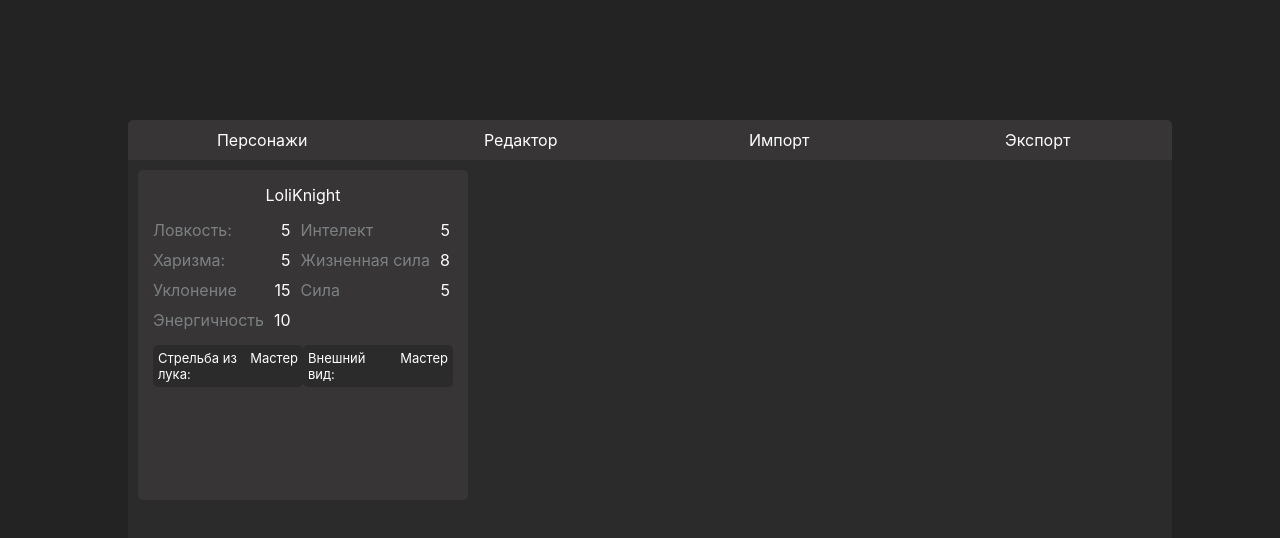
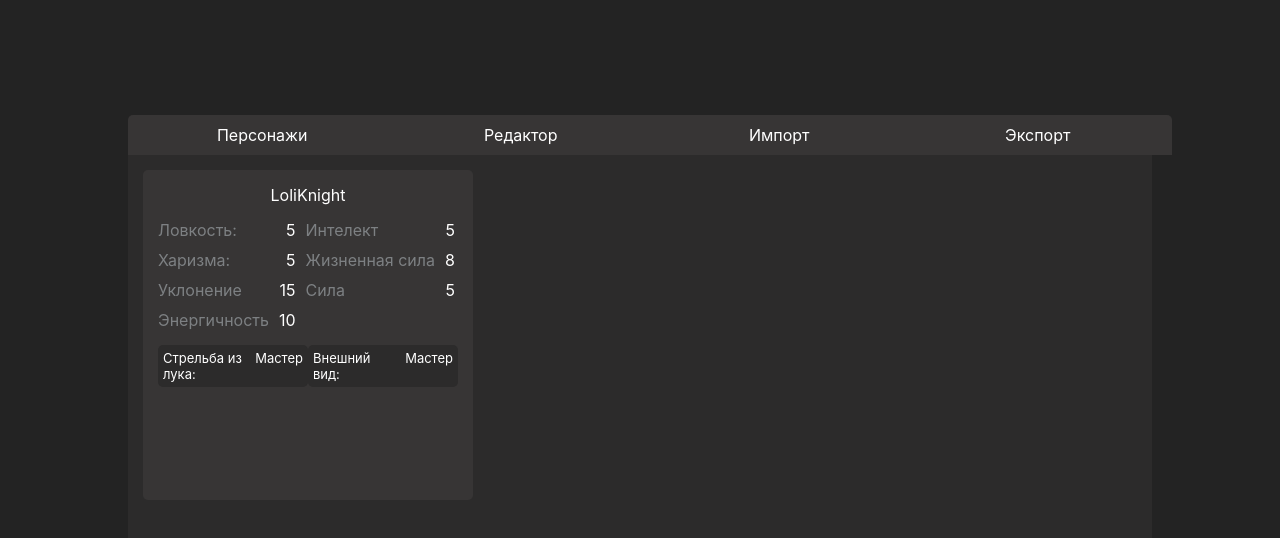
Before and after one commit to lol1kn1ght/CharactersEditor, a React (Create React App) app: page /characters in a window 1280 px wide. Shown: the top 538 px of the page. Built offline with nearby package versions, Linux system fonts and the light colour scheme.

Commit message:
fix: исправил выход компонентов за пределы контейнера

```diff
--- a/src/pages/Home/Home.scss
+++ b/src/pages/Home/Home.scss
@@ -4,8 +4,7 @@
 
   .content {
     height: 500px;
-    width: 100%;
-    padding: 10px;
+    padding: 15px;
     background: #2c2b2b;
   }
 }
```
